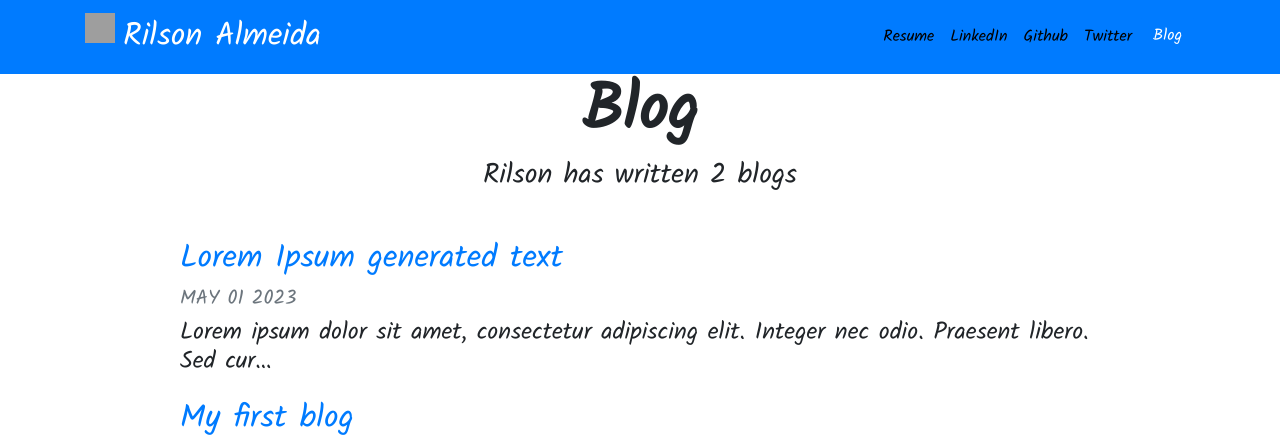
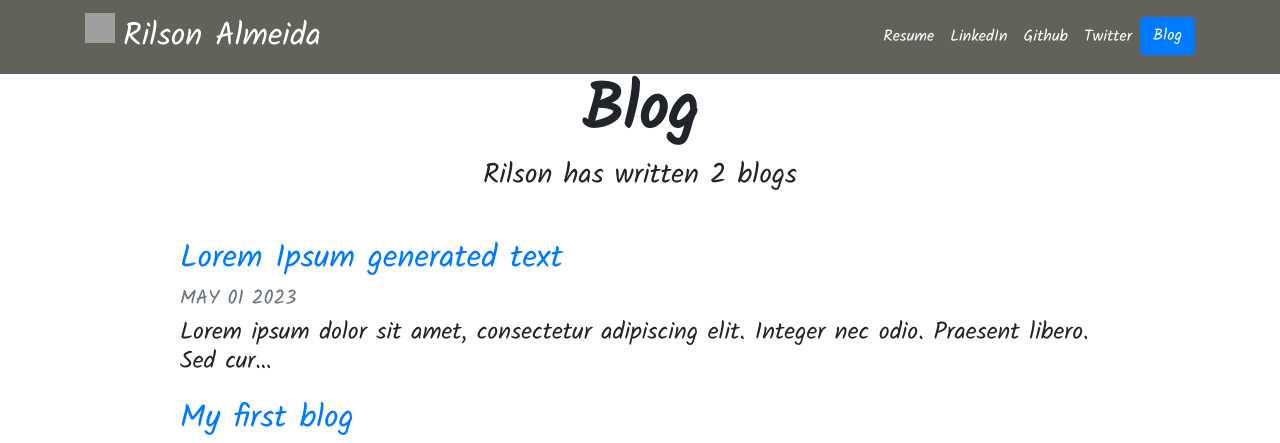
Before and after one commit to rilsonalmeida/django_personal_portfolio, a Django app: page /blogs/ in a window 1280 px wide. Shown: the top 443 px of the page. Run offline with Django 4.2, Linux system fonts and the light colour scheme; data comes from the database, SQL or seed files in the repository; some libraries are stand-ins or nearby versions; grey boxes are pictures that could not be loaded.

Commit message:
Change navbar colors

```diff
--- a/portfolio/static/portfolio/custom.css
+++ b/portfolio/static/portfolio/custom.css
@@ -1,9 +1,9 @@
 .navbar-nav .nav-link {
-    color: rgba(0,0,0,1) !important;
+    color: white;
 }
 
 .navbar-nav .nav-link:hover {
-    color: rgba(0,0,0,.5) !important;
+    color:darkorange;
 }
 
 
--- a/portfolio/templates/portfolio/base.html
+++ b/portfolio/templates/portfolio/base.html
@@ -23,8 +23,8 @@
 <body>
 
   {% comment %} <nav id="topNav" class="navbar navbar-expand-md navbar-light"> {% endcomment %}
-  <nav id="topNav" class="navbar navbar-expand-md bg-primary" data-bs-theme="dark"
-                   style="background-color: #e3f2fd;">
+  <nav id="topNav" class="navbar navbar-expand-md " data-bs-theme="dark"
+                   style="background-color: #62625b;">
     <div class="container">
       <a class="navbar-brand" href="{% url 'home' %}">
         <img src="{% static "portfolio/bitmoji_Rilson.png" %}" width="30" height="30" class="d-inline-block align-top" alt="Nick's Logo">
```
